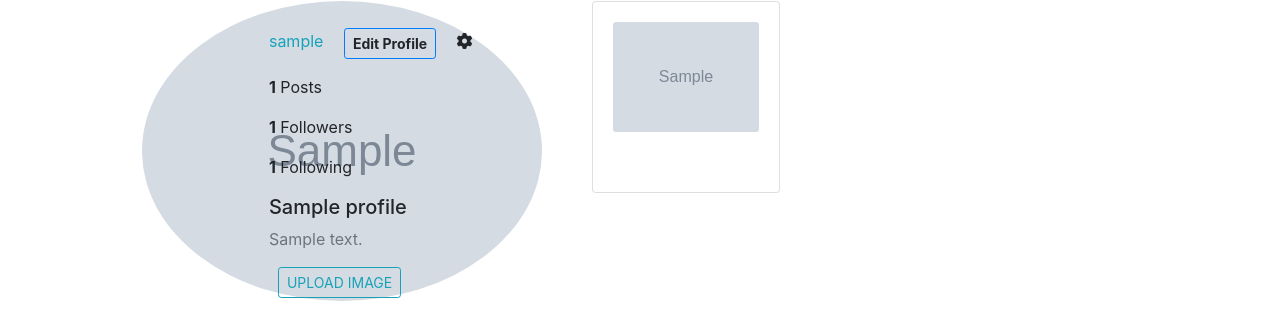
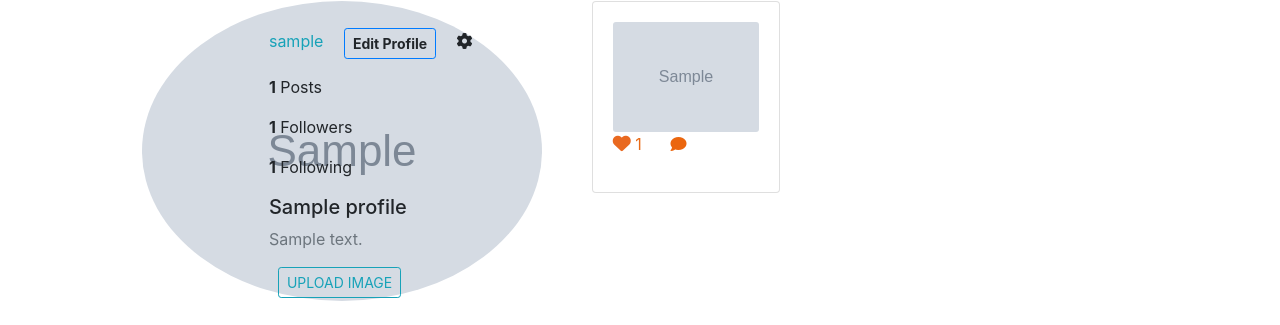
Before and after one commit to mishael254/insta-clone, a Django app: a page that uses instagram/templates/instagram/profile.html in a window 1280 px wide. Shown: the part 101-426 px from the top of the page. Run offline with Django 3.2, Linux system fonts and the light colour scheme; a user stored in the database is signed in; tables that the repository leaves empty hold one stand-in row (values such as "Sample post"); grey boxes marked "Sample" are stand-in pictures; some libraries are stand-ins or nearby versions; some web fonts are replaced.

```diff
--- a/instagram/templates/instagram/profile.html
+++ b/instagram/templates/instagram/profile.html
@@ -109,9 +109,9 @@
                 <div class="card-body">
                     <img src="{{image.image.url}}" alt="{{image.caption}}" class="card-img">
                     <p id="overlay"class="text">
-                            <i class="fas fa-heart" style="color:white; font-size: 18"></i>
-                            <span style="color: white">{{image.likes.count}}</span>
-                             <i class="fas fa-comment ml-4" style="color: white"></i> <span style="color: white">{{image.comments.count}}</span></p>
+                            <i class="fas fa-heart" style="color:rgb(233, 105, 32); font-size: 18"></i>
+                            <span style="color: rgb(233, 107, 23)">{{image.likes.count}}</span>
+                             <i class="fas fa-comment ml-4" style="color: rgb(235, 102, 14)"></i> <span style="color: white">{{image.comments.count}}</span></p>
 
                 </div>
             </div>
```
